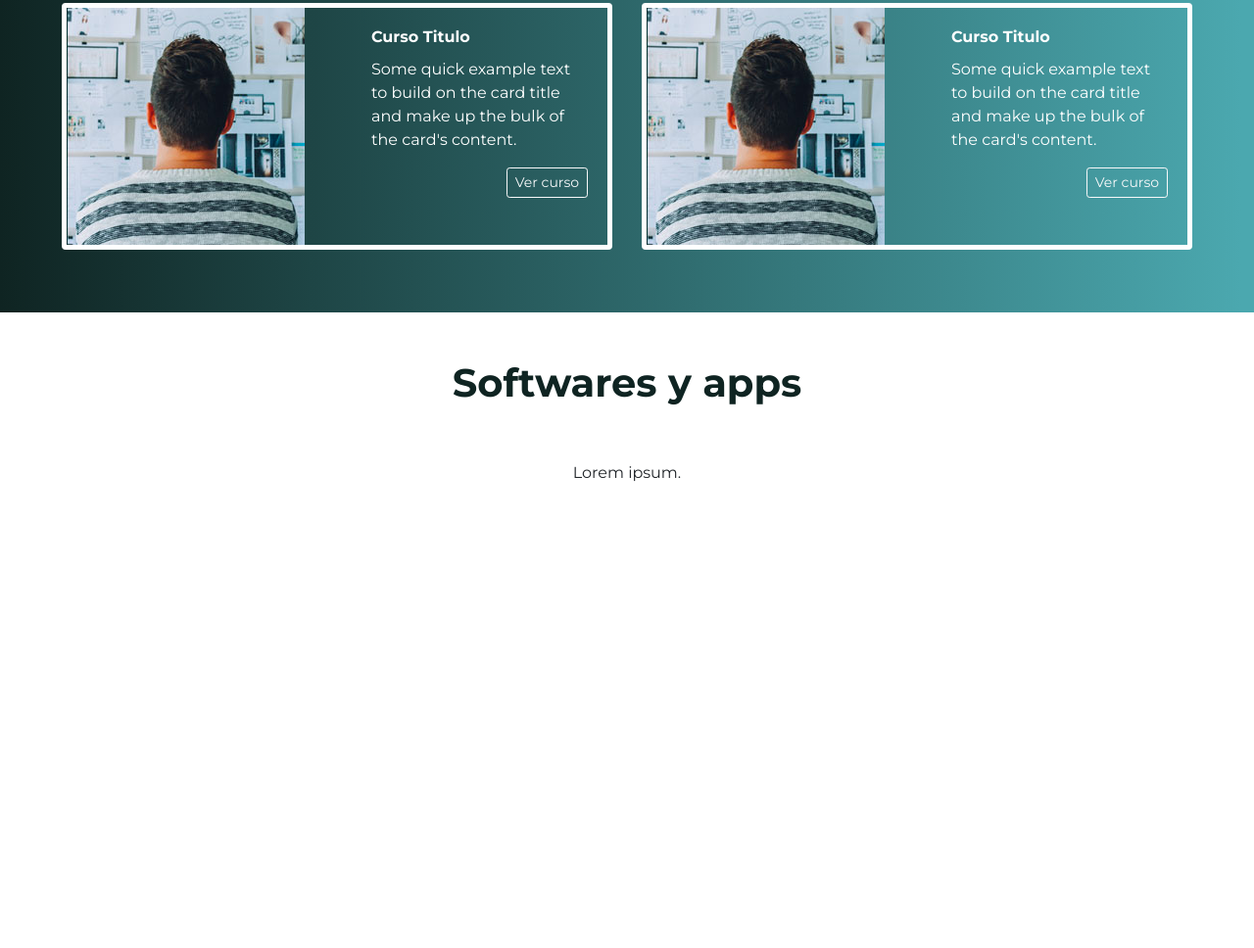
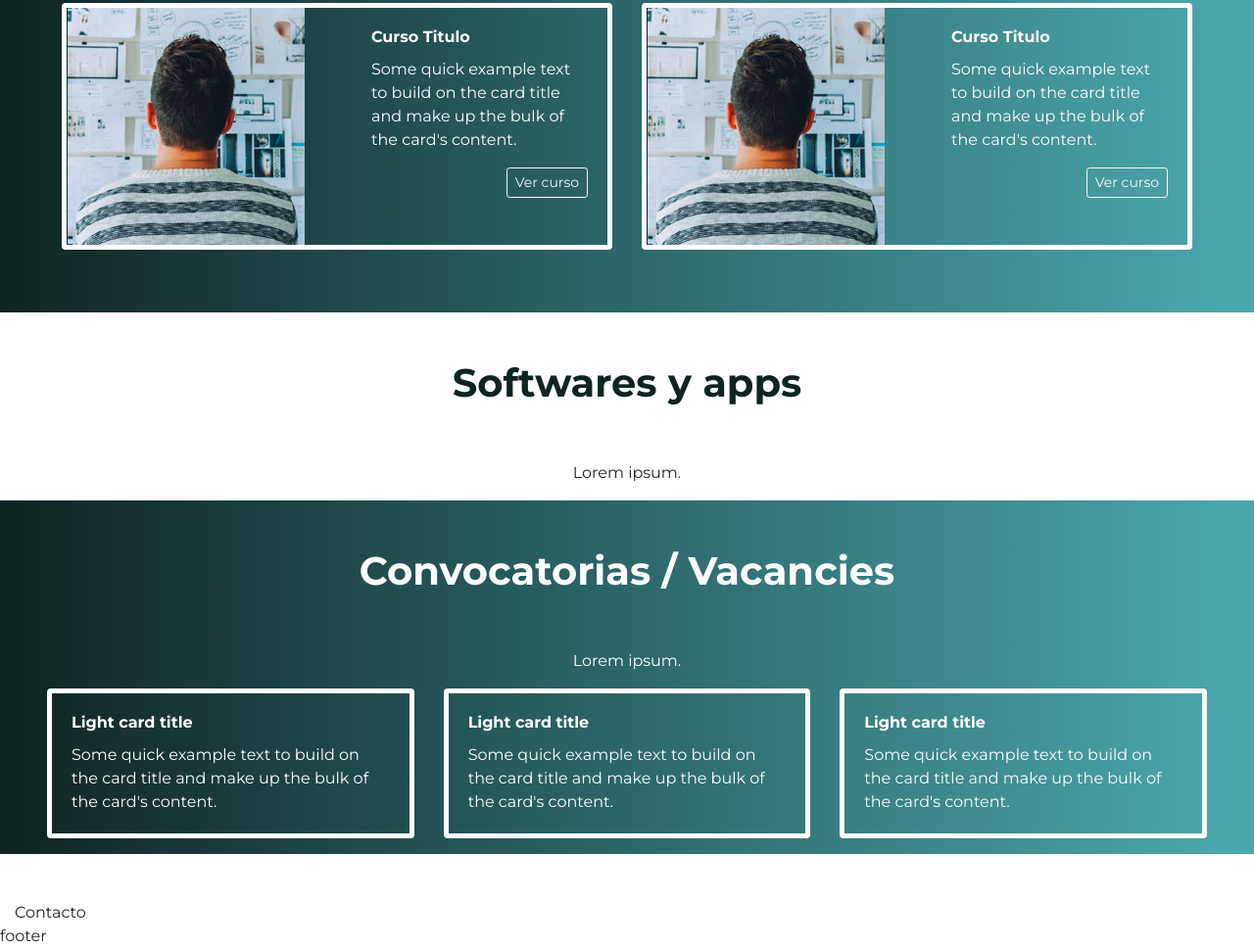
Before and after one commit to a-serna/DFT, a plain HTML site: page index.html in a window 1280 px wide. Shown: the part 3344-4312 px from the top of the page at 98% size. Before the commit the page ends 3855 px from the top, so only its background shows below. Drawn offline with nearby package versions, Linux system fonts and the light colour scheme.

Commit message:
más secciones

```diff
--- a/css/dft.css
+++ b/css/dft.css
@@ -83,7 +83,7 @@ h6{
   border: 5px solid #ffffff;
 }
 
-.card, .card-header{
+.card{
   background-color: transparent !important;
 }
 
--- a/index.html
+++ b/index.html
@@ -372,7 +372,50 @@
       </div>
     </section>
 
+    <section id="vacancies" class="bg-dft pt-5">
+      <div class="row justify-content-center">
+        <div class="col-12">
+          <h1 class="text-white text-center pb-5">Convocatorias / Vacancies</h1>
+        </div>
+        <div class="col-10">
+          <p class="text-white text-center">Lorem ipsum.</p>
+        </div>
+      </div>
+      <div class="row pl-5 pr-5">
+        <div class="col-4">
+          <div class="card border-white mb-3">
+            <div class="card-body text-white">
+              <h5 class="card-title text-white">Light card title</h5>
+              <p class="card-text">Some quick example text to build on the card title and make up the bulk of the card's content.</p>
+            </div>
+          </div>
+        </div>
+        <div class="col-4">
+          <div class="card border-white mb-3">
+            <div class="card-body text-white">
+              <h5 class="card-title text-white">Light card title</h5>
+              <p class="card-text">Some quick example text to build on the card title and make up the bulk of the card's content.</p>
+            </div>
+          </div>
+        </div>
+        <div class="col-4">
+          <div class="card border-white mb-3">
+            <div class="card-body text-white">
+              <h5 class="card-title text-white">Light card title</h5>
+              <p class="card-text">Some quick example text to build on the card title and make up the bulk of the card's content.</p>
+            </div>
+          </div>
+        </div>
+      </div>
+    </section>
 
+    <section id="contact" class="container-fluid pt-5">
+      Contacto
+    </section>
+
+    <footer>
+      footer
+    </footer>
 
     <!-- git del smooth-scroll https://github.com/cferdinandi/smooth-scroll -->
     <!-- falta configurar el smooth-scroll -->
```
